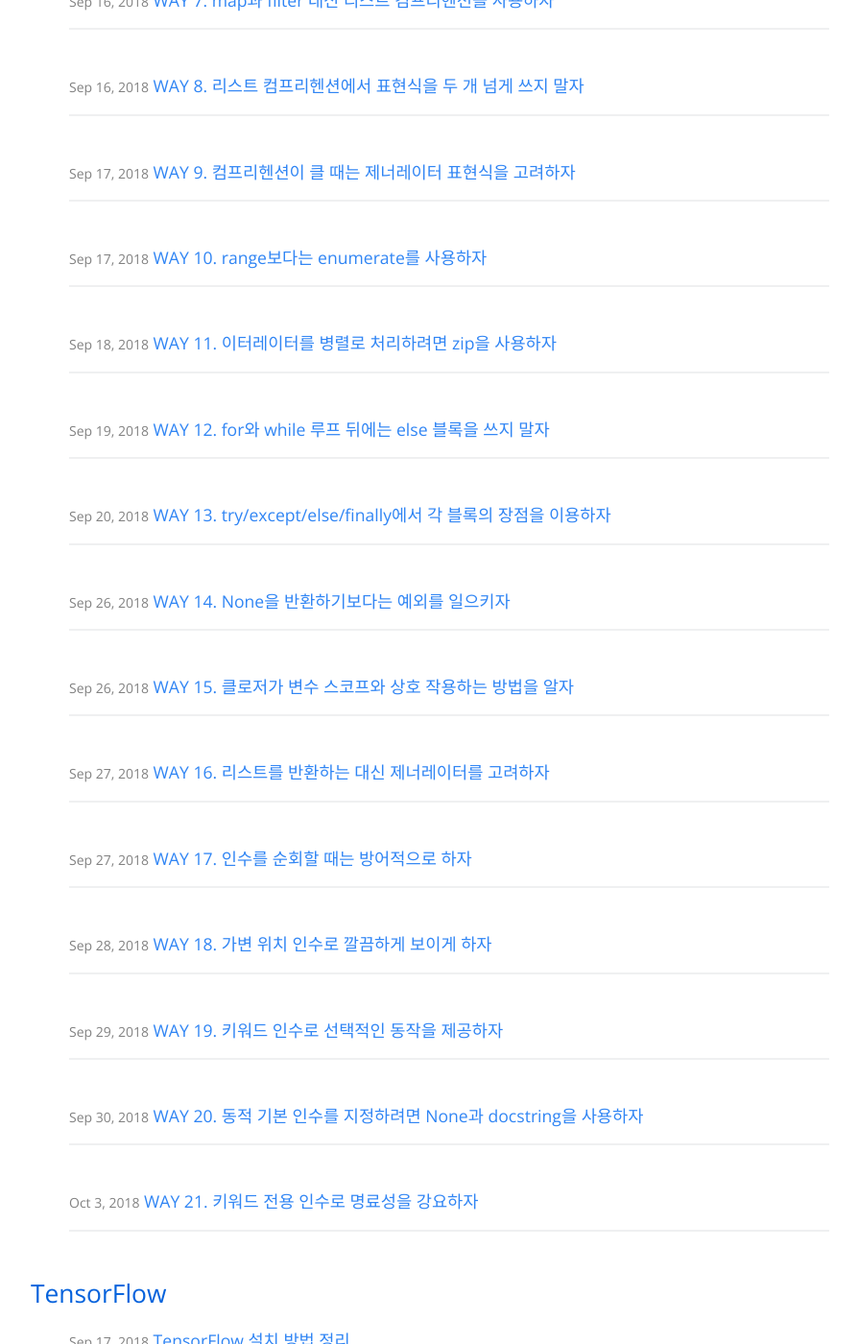
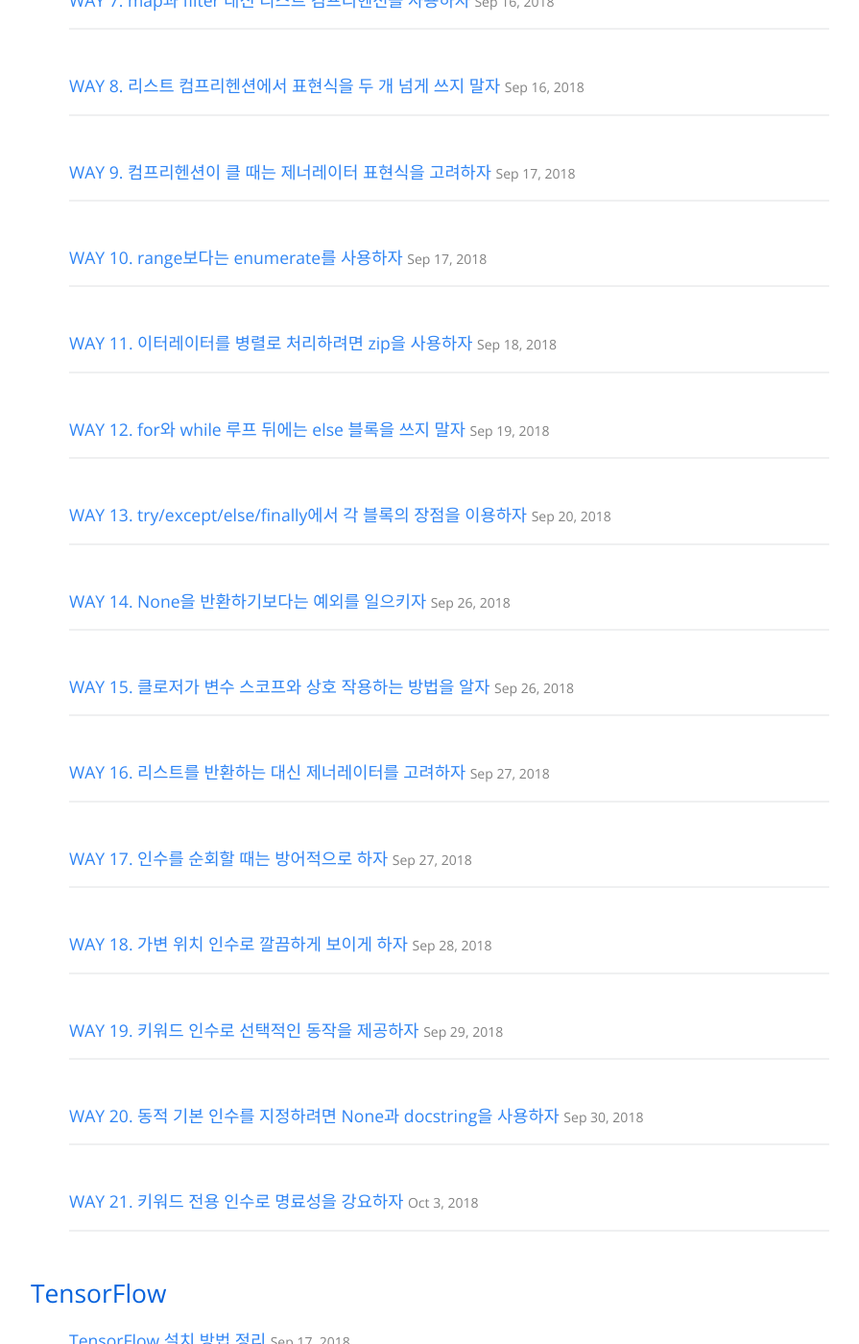
Before and after one commit to hcnoh/hcnoh.github.io, a Jekyll site: the page built from category.md, in a window 1280 px wide and 1400 px high, scrolled down 1405 px. Shown: the whole window at 96% size, without its empty margins (192-1087 px from the left). Built offline with Jekyll 4.4.1, drawn with Linux system fonts in a browser that asks for light colours; some of the changed text lies outside the part shown.

Commit message:
Update category.html

```diff
--- a/_layouts/category.html
+++ b/_layouts/category.html
@@ -14,12 +14,13 @@
       <li>
 
         {% assign date_format = site.cayman-blog.date_format | default: "%b %-d, %Y" %}
-        <span class="post-meta">{{ post.date | date: date_format }}</span>
+
 
         <!--<h2>
-          <!--<a class="post-link" href="{{ post.url | relative_url }}" title="{{ post.title }}">{{ post.title | escape }}</a>
+          <a class="post-link" href="{{ post.url | relative_url }}" title="{{ post.title }}">{{ post.title | escape }}</a>
         </h2>-->
         <a href="{{ post.url | relative_url }}" title="{{ post.title }}">{{ post.title | escape }}</a>
+        <span class="post-meta">{{ post.date | date: date_format }}</span>
 
         <hr size="3" noshade>
 
```
